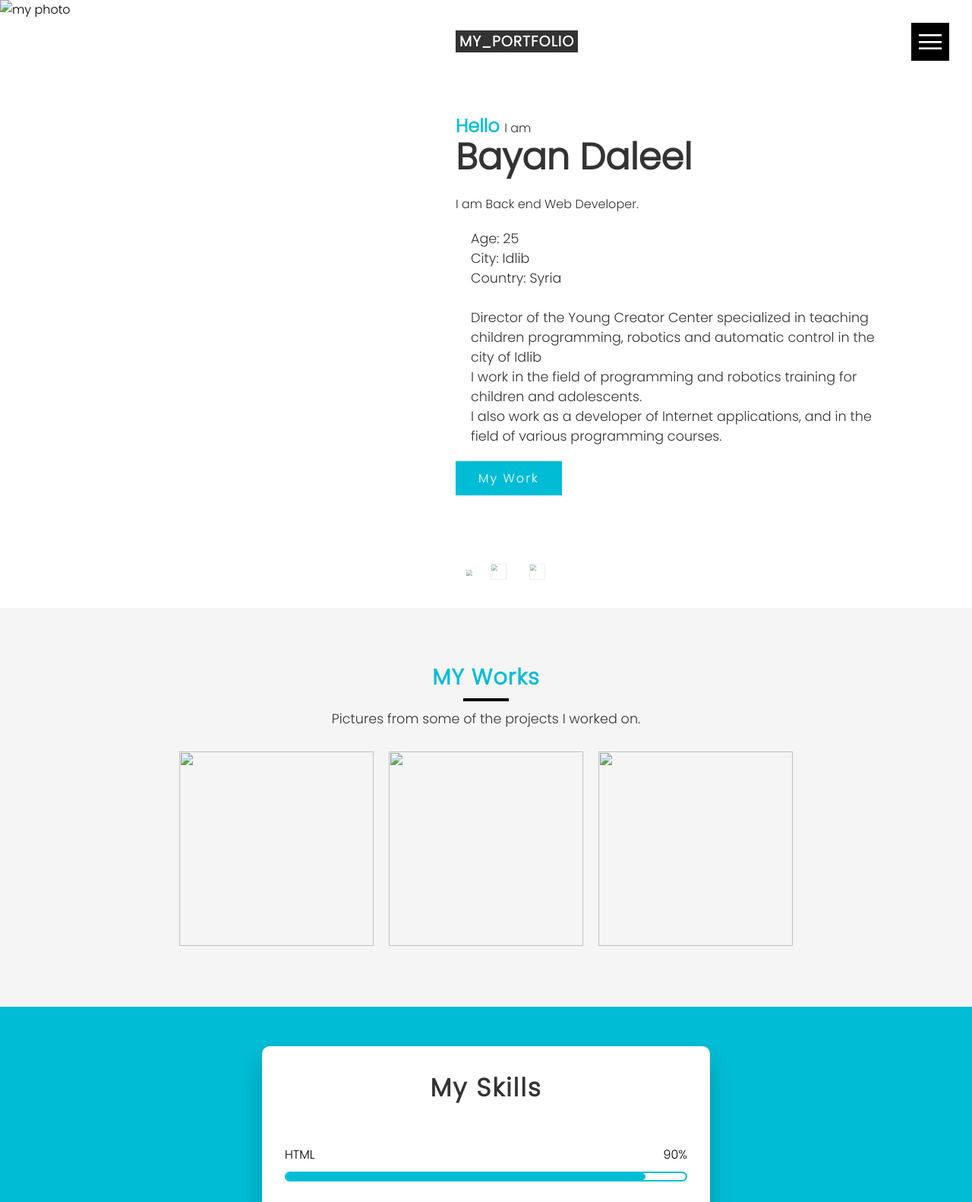
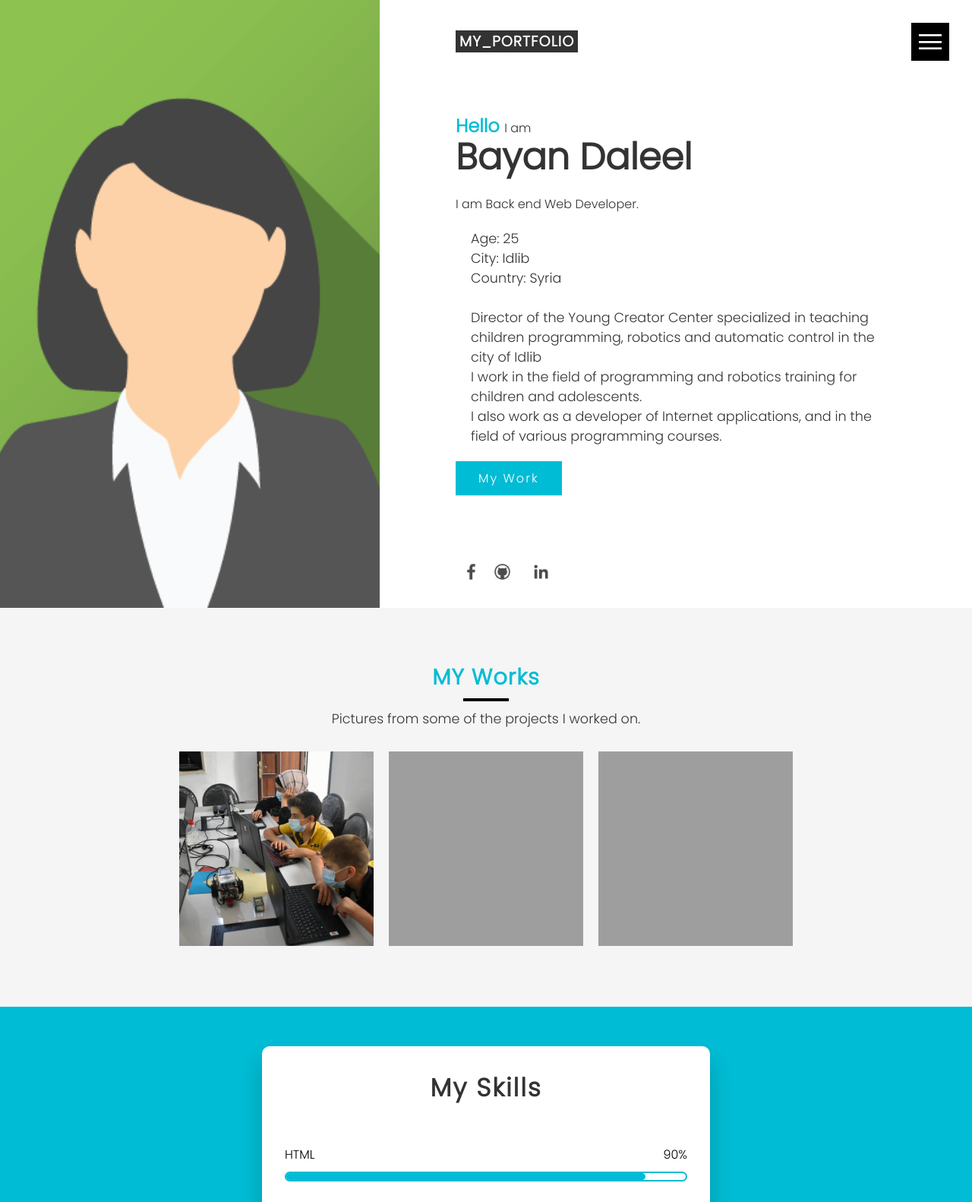
Before and after one commit to Bayan-Daleel/css-Portofolio, a plain HTML site: page index.html in a window 1280 px wide. Shown: the top 1582 px of the page at 76% size. Drawn offline with Linux system fonts and the light colour scheme; the site is published under a folder, as on GitHub Pages, so addresses that start at the root find nothing.

Commit message:
img sourse fixed

```diff
--- a/index.html
+++ b/index.html
@@ -11,7 +11,7 @@
   <div class="toggle" onclick="toggleMenu()"> </div>
   <section class="banner" id="home">
     <div class="imgSidebar">
-        <img src="/images/bg2.png" alt="my photo">
+        <img src="images/bg2.png" alt="my photo">
     </div>
       <div class="contentBx">
         <h5 class="logotext">My_Portfolio</h5>
@@ -31,9 +31,9 @@
                <a href="#works" class="btn">My Work</a>
         </div>
         <ul class="sci">
-            <li ><a href="https://www.facebook.com/bayan.dalil.54"> <img src="/images/facebook.png"></a></li>
-            <li ><a href="https://github.com/Bayan-Daleel"> <img src="/images/githhub.png"  width="41px" height="41px"></a></li>
-            <li><a href="https://www.linkedin.com/in/bayan-daleel-994802186"> <img src="/images/linked in.png" width="41px" height="41px"></a></li>
+            <li ><a href="https://www.facebook.com/bayan.dalil.54"> <img src="images/facebook.png"></a></li>
+            <li ><a href="https://github.com/Bayan-Daleel"> <img src="images/githhub.png"  width="41px" height="41px"></a></li>
+            <li><a href="https://www.linkedin.com/in/bayan-daleel-994802186"> <img src="images/linked in.png" width="41px" height="41px"></a></li>
           </ul>
       </div>
   </section>
@@ -44,7 +44,7 @@
     </div> <div class="content">
         <div class="worksBx">
             <div class="imgBx">
-            <img src="/images/img1.jpg">
+            <img src="images/img1.jpg">
             </div>
             <div class="txtBx">
                 <h3>programming for kids</h3>
@@ -52,7 +52,7 @@
         </div>
         <div class="worksBx">
             <div class="imgBx">
-            <img src="/images/1.png">
+            <img src="images/1.png">
             </div>
             <div class="txtBx">
                 <h3>How to Program Robot</h3>
@@ -60,7 +60,7 @@
         </div>
         <div class="worksBx">
             <div class="imgBx">
-            <img src="/images/img3.png">
+            <img src="images/img3.png">
             </div>
             <div class="txtBx">
                 <h3>Design Web Bage</h3>
@@ -150,17 +150,17 @@
     </div>
     <div class="content">
         <div class="HobbiesBx">
-            <img src="/images/icon5.png">
+            <img src="images/icon5.png">
             <h2> Content Write</h2>
             <p> Because I love reading a lot, and I love reading articles in different fields. This is a form of motivation for me to write some writings in different fields, especially technical ones.</p>
         </div>
         <div class="HobbiesBx">
-            <img src="/images/icon4.png">
+            <img src="images/icon4.png">
             <h2>Photography</h2>
             <p> Part of my job is to photograph children during their training in programming and computers, but photography is an old hobby for me that always attracts me beautiful moments and I love to document them</p>
         </div>
         <div class="HobbiesBx">
-            <img src="/images/icon6.png">
+            <img src="images/icon6.png">
             <h2>montage</h2>
             <p> In order to produce the illustrated content in a comprehensive and attractive way, the montage and its many tools help me to make beautiful videos, especially in my field of work</p>
         </div>
@@ -194,7 +194,7 @@
             </p> -->
         </div>
         <div class="imgBx">
-            <img src="/images/bg..jpg">
+            <img src="images/bg..jpg">
         </div>
      </div>
     </p>
```
